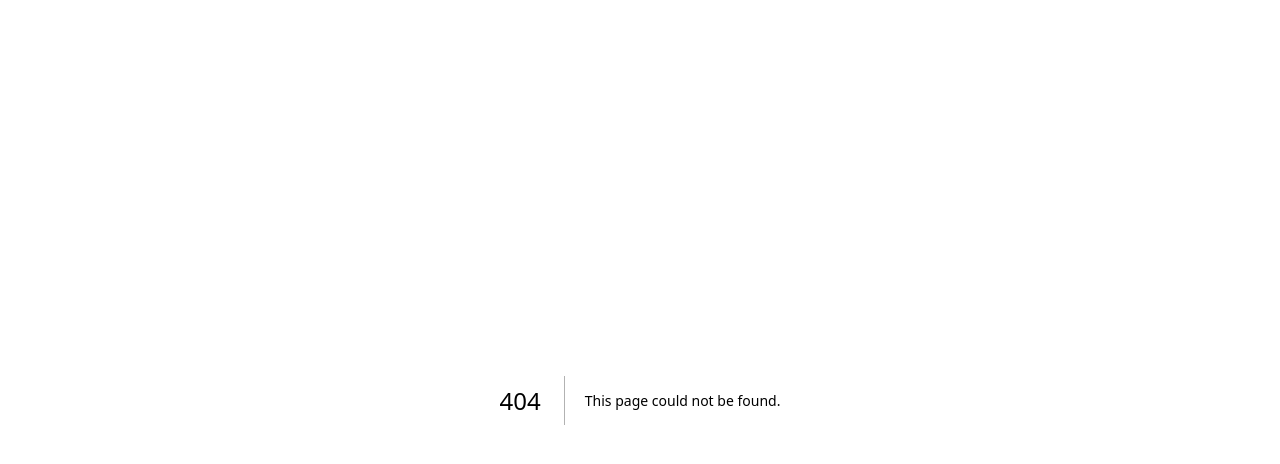
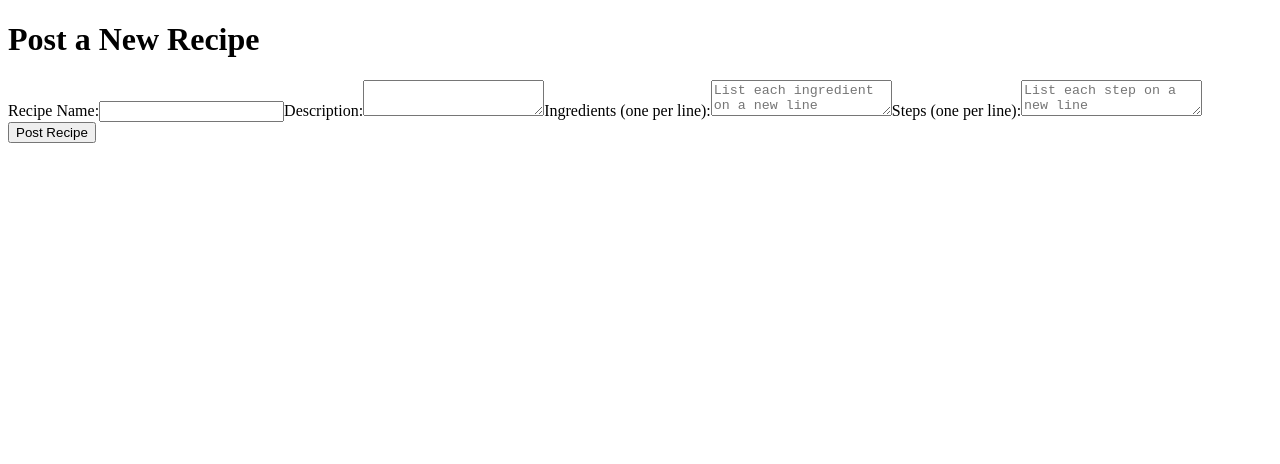
Before and after one commit to ranggabiner/Resepia, a Next.js app: page /create in a window 1280 px wide. Before the commit this address had no page. Shown: the top 464 px of the page. Built offline with nearby package versions, Linux system fonts and the light colour scheme.

Commit message:
add: create recipe

```diff
--- /dev/null
+++ b/app/create/page.tsx
@@ -0,0 +1,104 @@
+'use client';
+
+import { useState } from 'react';
+import { useRouter } from 'next/navigation';
+import { supabase } from '../../../lib/supabaseClient';
+
+export default function PostRecipePage() {
+  const [name, setName] = useState('');
+  const [description, setDescription] = useState('');
+  const [ingredients, setIngredients] = useState('');
+  const [steps, setSteps] = useState('');
+  const router = useRouter();
+
+  const handleSubmit = async (e: React.FormEvent) => {
+    e.preventDefault();
+
+    // Split ingredients and steps into arrays by line
+    const ingredientsArray = ingredients.split('\n').map(ingredient => ingredient.trim());
+    const stepsArray = steps.split('\n').map(step => step.trim());
+
+    // Get the user ID from the current session
+    const { data: { session } } = await supabase.auth.getSession();
+    const userId = session?.user?.id;
+
+    if (!userId) {
+      alert('You need to be logged in to post a recipe');
+      return;
+    }
+
+    // Insert the new recipe into the database
+    const { error } = await supabase
+      .from('recipes')
+      .insert([
+        {
+          user_id: userId,
+          name,
+          description,
+          ingredients: ingredientsArray,
+          steps: stepsArray,
+        },
+      ]);
+
+    if (error) {
+      console.error('Error posting recipe:', error.message);
+      alert('Error posting recipe');
+    } else {
+      // Redirect to homepage or recipe list after posting
+      router.push('/');
+    }
+  };
+
+  return (
+    <div>
+      <h1>Post a New Recipe</h1>
+      <form onSubmit={handleSubmit}>
+        {/* Recipe Name */}
+        <label>
+          Recipe Name:
+          <input
+            type="text"
+            value={name}
+            onChange={(e) => setName(e.target.value)}
+            required
+          />
+        </label>
+
+        {/* Description */}
+        <label>
+          Description:
+          <textarea
+            value={description}
+            onChange={(e) => setDescription(e.target.value)}
+            required
+          />
+        </label>
+
+        {/* Ingredients */}
+        <label>
+          Ingredients (one per line):
+          <textarea
+            value={ingredients}
+            onChange={(e) => setIngredients(e.target.value)}
+            placeholder="List each ingredient on a new line"
+            required
+          />
+        </label>
+
+        {/* Steps */}
+        <label>
+          Steps (one per line):
+          <textarea
+            value={steps}
+            onChange={(e) => setSteps(e.target.value)}
+            placeholder="List each step on a new line"
+            required
+          />
+        </label>
+
+        {/* Submit Button */}
+        <button type="submit">Post Recipe</button>
+      </form>
+    </div>
+  );
+}
```
